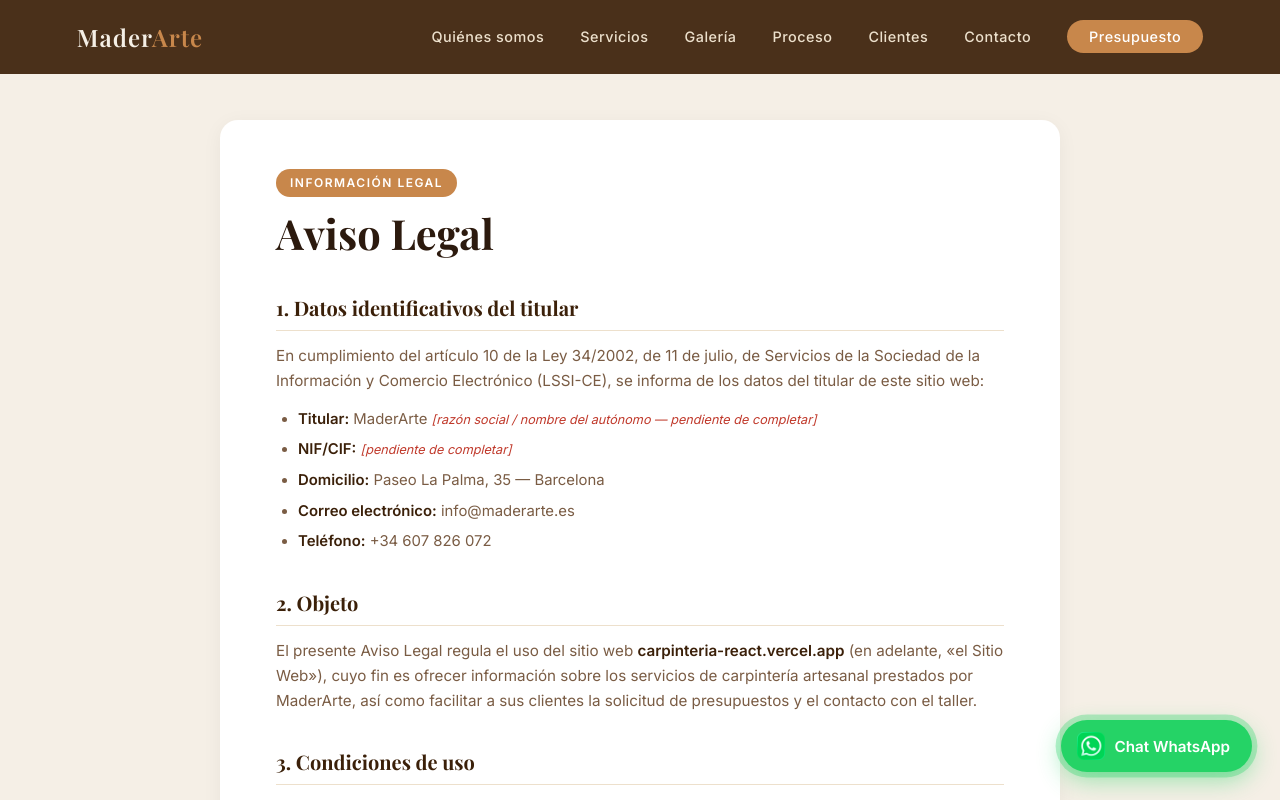
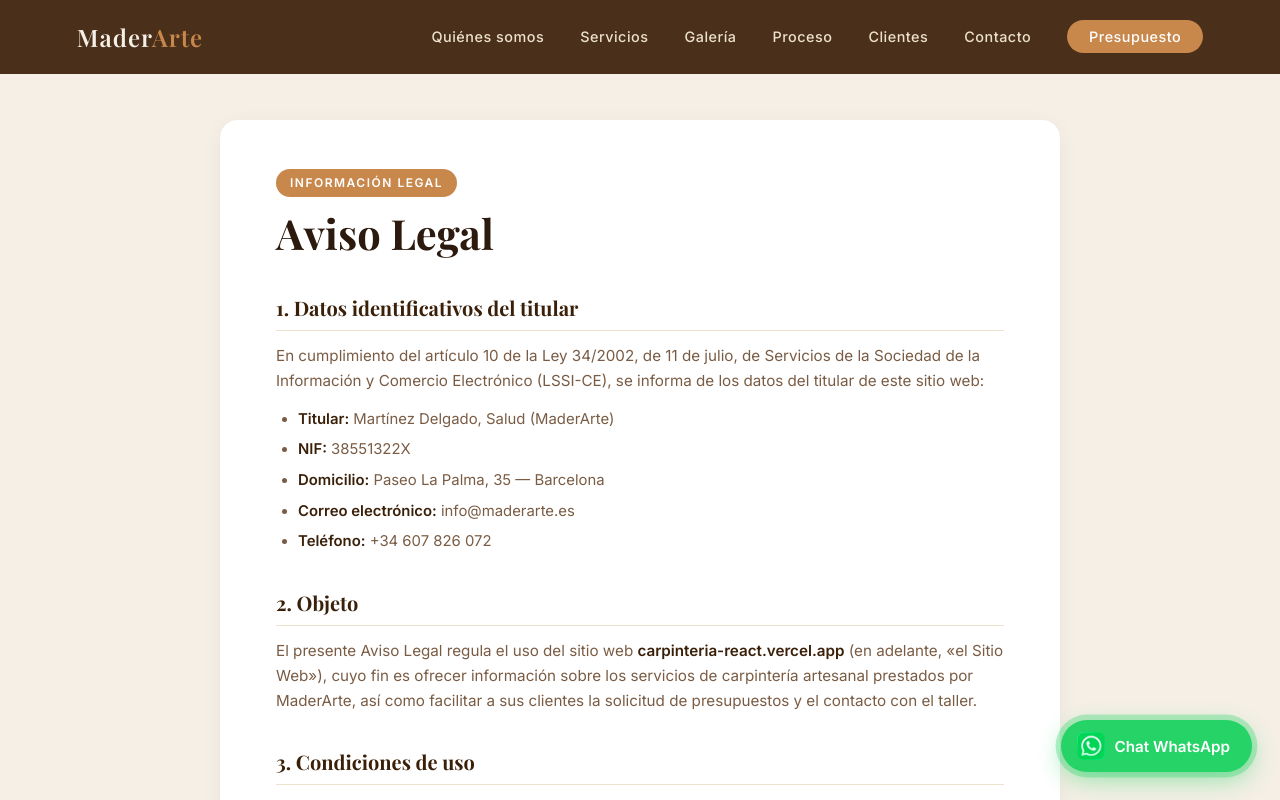
Before and after one commit to raulsara/carpinteria-react, a Next.js app: page /aviso-legal in a window 1280 px wide. Shown: the top 800 px of the page. Built offline with nearby package versions, Linux system fonts and the light colour scheme.

Commit message:
chore: completar datos fiscales en paginas legales (Martinez Delgado, Salud - NIF 38551322X)

```diff
--- a/app/(legal)/aviso-legal/page.jsx
+++ b/app/(legal)/aviso-legal/page.jsx
@@ -10,8 +10,8 @@ export default function AvisoLegal() {
         <h2>1. Datos identificativos del titular</h2>
         <p>En cumplimiento del artículo 10 de la Ley 34/2002, de 11 de julio, de Servicios de la Sociedad de la Información y Comercio Electrónico (LSSI-CE), se informa de los datos del titular de este sitio web:</p>
         <ul>
-          <li><strong>Titular:</strong> MaderArte <span className="legal-tbd">[razón social / nombre del autónomo — pendiente de completar]</span></li>
-          <li><strong>NIF/CIF:</strong> <span className="legal-tbd">[pendiente de completar]</span></li>
+          <li><strong>Titular:</strong> Martínez Delgado, Salud (MaderArte)</li>
+          <li><strong>NIF:</strong> 38551322X</li>
           <li><strong>Domicilio:</strong> Paseo La Palma, 35 — Barcelona</li>
           <li><strong>Correo electrónico:</strong> info@maderarte.es</li>
           <li><strong>Teléfono:</strong> +34 607 826 072</li>
--- a/app/(legal)/politica-privacidad/page.jsx
+++ b/app/(legal)/politica-privacidad/page.jsx
@@ -11,8 +11,8 @@ export default function PoliticaPrivacidad() {
 
         <h2>1. Responsable del tratamiento</h2>
         <ul>
-          <li><strong>Titular:</strong> MaderArte <span className="legal-tbd">[razón social / nombre del autónomo — pendiente de completar]</span></li>
-          <li><strong>NIF/CIF:</strong> <span className="legal-tbd">[pendiente de completar]</span></li>
+          <li><strong>Titular:</strong> Martínez Delgado, Salud (MaderArte)</li>
+          <li><strong>NIF:</strong> 38551322X</li>
           <li><strong>Domicilio:</strong> Paseo La Palma, 35 — Barcelona</li>
           <li><strong>Correo electrónico:</strong> info@maderarte.es</li>
           <li><strong>Teléfono:</strong> +34 607 826 072</li>
```
